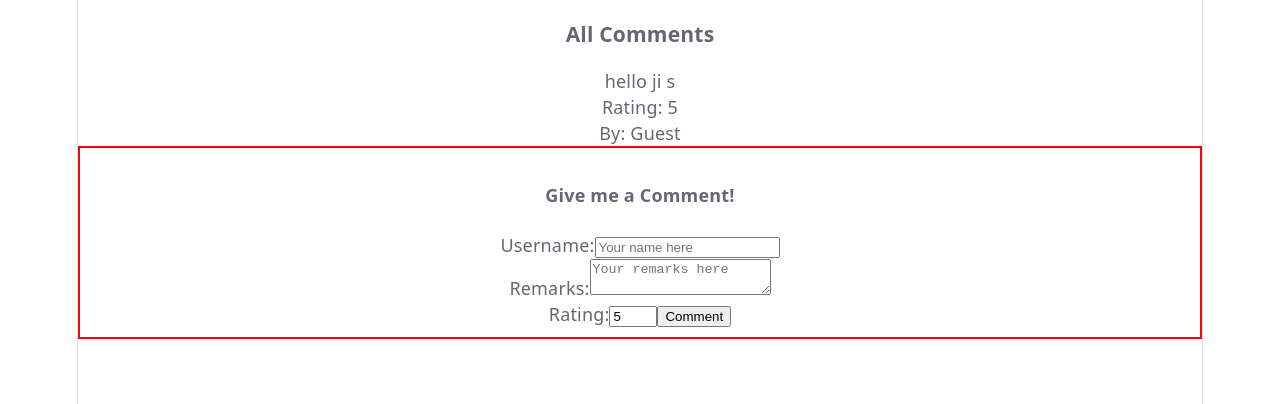
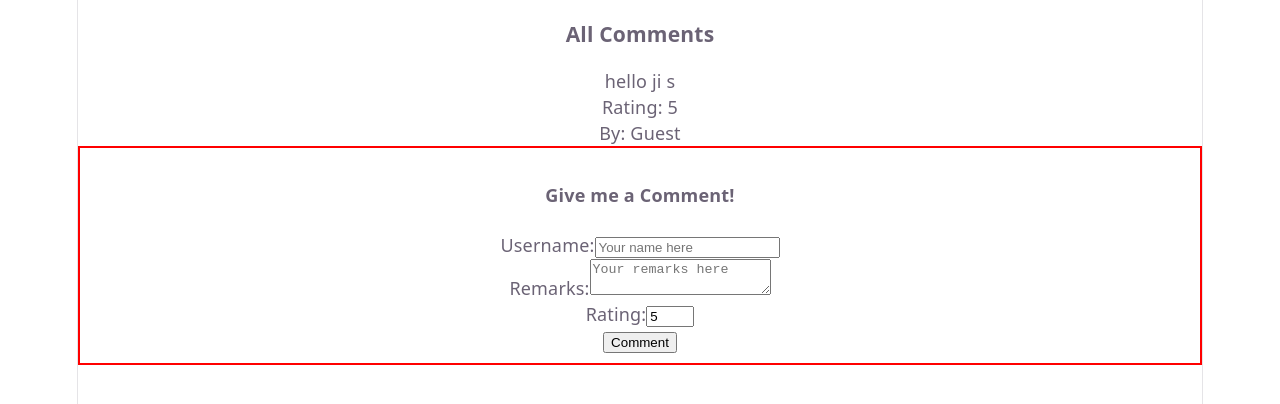
Before and after one commit to Suryansh-Soni/FrontEnd, a React (Vite) app in the folder react_state_class/: page / in a window 1280 px wide. Shown: the top 404 px of the page. Built offline with nearby package versions, Linux system fonts and the light colour scheme.

Commit message:
updated commnetform

```diff
--- a/react_state_class/src/CommentsForm.jsx
+++ b/react_state_class/src/CommentsForm.jsx
@@ -1,68 +1,57 @@
-import { useState } from "react";
+import { Formik, Form, Field } from "formik";
 
 export default function CommentsForm({ addNewCmnt }) {
-  const [formData, setFormData] = useState({
-    username: "",
-    remarks: "",
-    rating: 5,
-  });
-
-  const handleChanges = (e) => {
-    setFormData({ ...formData, [e.target.name]: e.target.value });
-  };
-
-  const handleSubmit = (e) => {
-    e.preventDefault();
-    addNewCmnt(formData);
-
-    setFormData({
-      username: "",
-      remarks: "",
-      rating: 5,
-    });
-  };
-
   return (
     <div>
       <h4>Give me a Comment!</h4>
 
-      <form onSubmit={handleSubmit}>
+      <Formik
+        initialValues={{
+          username: "",
+          remarks: "",
+          rating: 5,
+        }}
+        onSubmit={(values, { resetForm }) => {
+          addNewCmnt(values);
+          resetForm();
+        }}
+      >
+        <Form>
           <label htmlFor="username">Username:</label>
-        <input
+          <Field
             type="text"
-          value={formData.username}
             name="username"
-          onChange={handleChanges}
+            id="username"
             placeholder="Your name here"
-          id="username"
           />
 
           <br />
 
           <label htmlFor="remarks">Remarks:</label>
-        <textarea
+          <Field
+            as="textarea"
             name="remarks"
             id="remarks"
-          value={formData.remarks}
             placeholder="Your remarks here"
-          onChange={handleChanges}
           />
 
           <br />
 
           <label htmlFor="rating">Rating:</label>
-        <input
-          placeholder="Ratings (1-5)"
+          <Field
             type="number"
             name="rating"
+            id="rating"
             min="1"
             max="5"
-          value={formData.rating}
-          onChange={handleChanges}
+            placeholder="Ratings (1-5)"
           />
 
-        <button>Comment</button>
-      </form>
+          <br />
+
+          <button type="submit">Comment</button>
+        </Form>
+      </Formik>
     </div>
   );
 }
```
Lines whose indentation alone changed are shown as unchanged.
